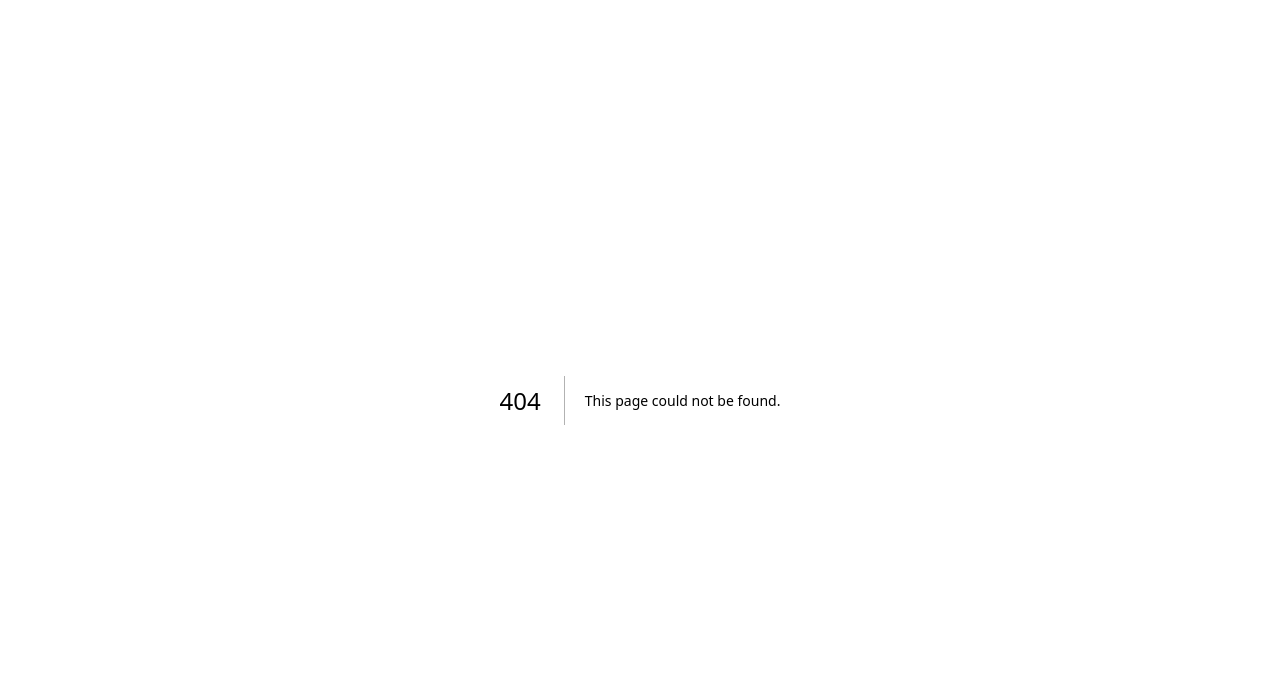
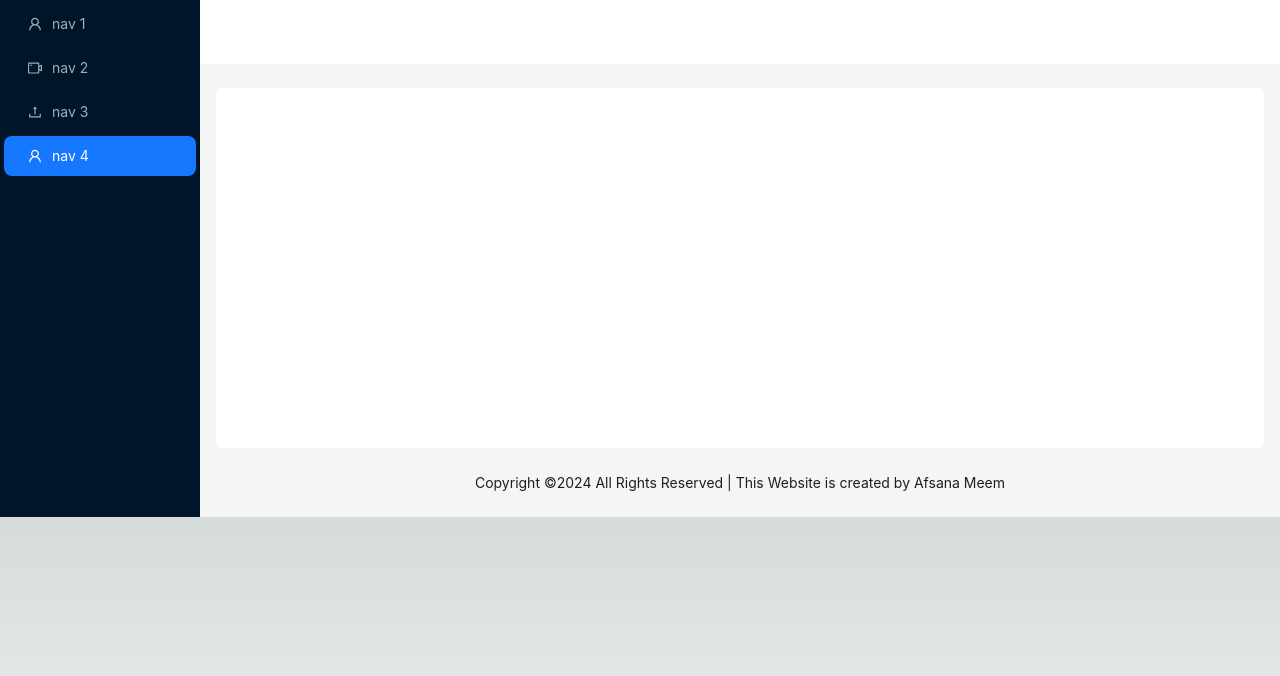
Before and after one commit to afsumeem/project-planner, a Next.js app: page /dashboard in a window 1280 px wide. Before the commit this address had no page. Shown: the top 676 px of the page. Built offline with nearby package versions, Linux system fonts and the light colour scheme.

Commit message:
initial setup done

```diff
--- /dev/null
+++ b/src/app/dashboard/layout.js
@@ -0,0 +1,78 @@
+import React from "react";
+import {
+  UploadOutlined,
+  UserOutlined,
+  VideoCameraOutlined,
+} from "@ant-design/icons";
+import { Layout, Menu, theme } from "antd";
+const { Header, Content, Footer, Sider } = Layout;
+const items = [
+  UserOutlined,
+  VideoCameraOutlined,
+  UploadOutlined,
+  UserOutlined,
+].map((icon, index) => ({
+  key: String(index + 1),
+  icon: React.createElement(icon),
+  label: `nav ${index + 1}`,
+}));
+const DashboardLayout = ({ children }) => {
+  const {
+    token: { colorBgContainer, borderRadiusLG },
+  } = theme.useToken();
+  return (
+    <Layout>
+      <Sider
+        breakpoint="lg"
+        collapsedWidth="0"
+        onBreakpoint={(broken) => {
+          console.log(broken);
+        }}
+        onCollapse={(collapsed, type) => {
+          console.log(collapsed, type);
+        }}
+      >
+        <div className="demo-logo-vertical" />
+        <Menu
+          theme="dark"
+          mode="inline"
+          defaultSelectedKeys={["4"]}
+          items={items}
+        />
+      </Sider>
+      <Layout>
+        <Header
+          style={{
+            padding: 0,
+            background: colorBgContainer,
+          }}
+        />
+        <Content
+          style={{
+            margin: "24px 16px 0",
+          }}
+        >
+          <div
+            style={{
+              padding: 24,
+              minHeight: 360,
+              background: colorBgContainer,
+              borderRadius: borderRadiusLG,
+            }}
+          >
+            {children}
+          </div>
+        </Content>
+        <Footer
+          style={{
+            textAlign: "center",
+          }}
+        >
+          Copyright ©{new Date().getFullYear()} All Rights Reserved | This
+          Website is created by Afsana Meem
+        </Footer>
+      </Layout>
+    </Layout>
+  );
+};
+export default DashboardLayout;
--- /dev/null
+++ b/src/app/dashboard/page.js
@@ -0,0 +1,7 @@
+import React from "react";
+
+const DashboardHome = () => {
+  return <div></div>;
+};
+
+export default DashboardHome;
```
Also changed, not shown: src/app/login/page.js (added), src/app/register/page.js (added).
